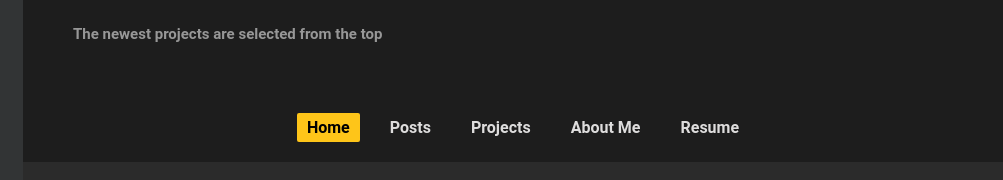
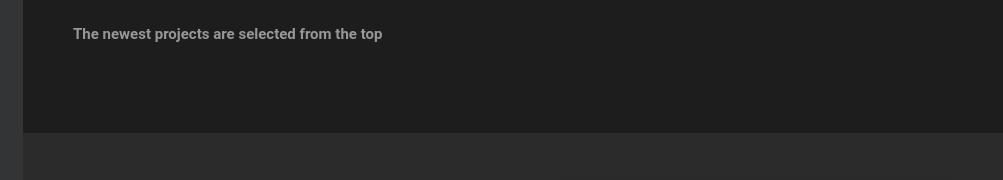
Before and after one commit to sammychris/sammychris.github.io, a Gatsby site: page / in a window 1280 px wide. Shown: the part 85-265 px from the top of the page, 277-1280 px from the left. Built offline with nearby package versions, Linux system fonts and the light colour scheme; Gatsby itself is replaced by a stand-in of ours.

```diff
--- a/src/components/MainPage.js
+++ b/src/components/MainPage.js
@@ -9,22 +9,6 @@
   const [store, setStore] = useState(null);
   const [projects, setProjects] = useState(null);
   const scroll = useRef();
-
-  const stacks = (stack) => {
-    let colors = {
-      react: { name: "React", background: "#218e94" },
-      html5: { name: "HTML5", background: "#ca2b03" },
-      javascript: { name: "JavaScript", background: "#cea11a" },
-      d3: { name: "D3", background: "#f5824c" },
-      jquery: { name: "jQuery", background: "#172c45" },
-      sass: { name: "Sass", background: "#b55f8c" },
-      express: { name: "Expressjs", background: "#888585" },
-      mongodb: { name: "MongoDB", background: "#4aad3a" },
-      boostrap: { name: "Bootstrap", background: "#5f3f88" },
-      css3: { name: "CSS3", background: "#379ad6" },
-    }[stack];
-    return colors ? colors : { name: stack, background: "#284748" };
-  };
 
   return (
     <div className="App">
@@ -71,7 +55,7 @@
         <main>
           <div id="list-header">
             <p>The newest projects are selected from the top</p>
-            <nav>
+            {/* <nav>
               <Link to="/" activeClassName="active">
                 Home
               </Link>
@@ -87,7 +71,7 @@
               <Link to="/resume" activeClassName="active">
                 Resume
               </Link>
-            </nav>
+            </nav> */}
           </div>
           {children}
         </main>
```
